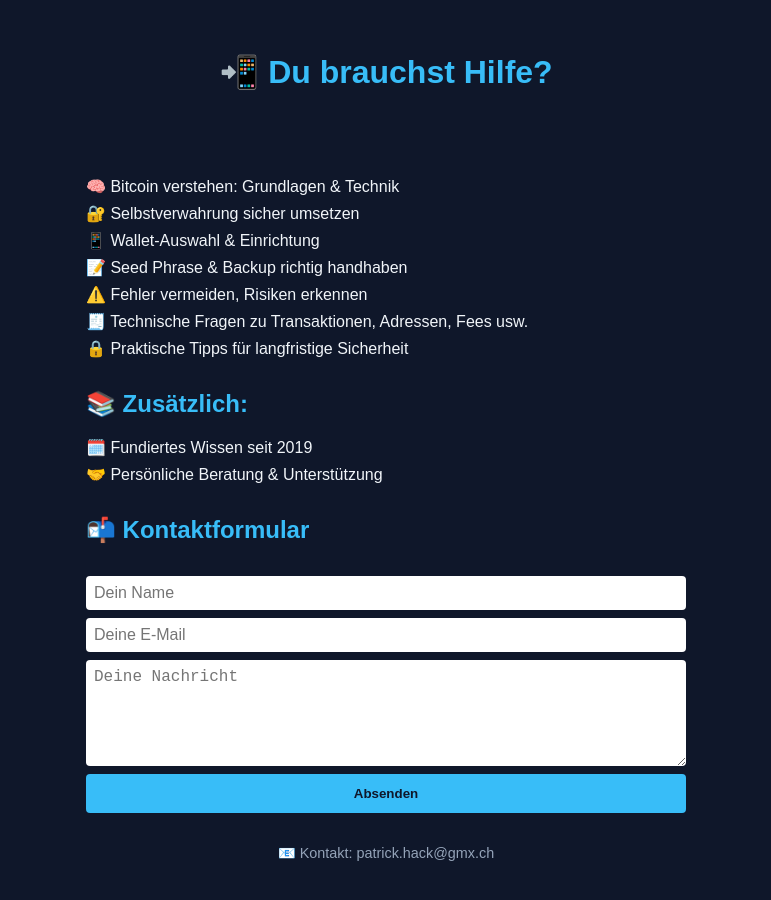
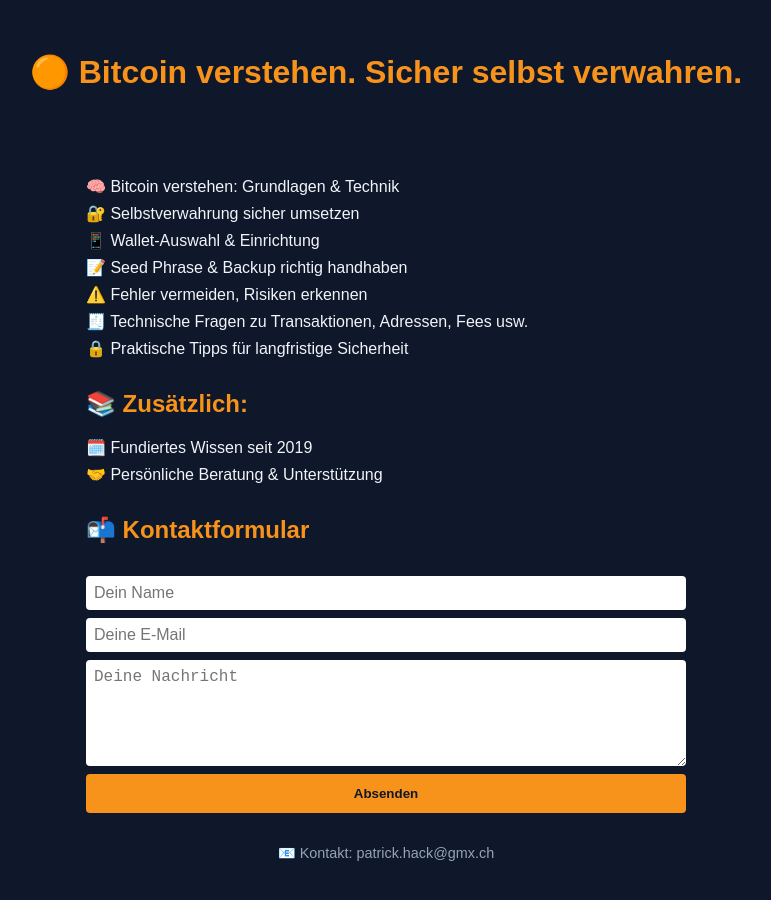
Before and after one commit to PatrickBTC21/Bitcoin, a plain HTML site: page index.html in a window 1280 px wide. Shown: the whole page, without its empty margins (254-1025 px from the left). Drawn offline with Linux system fonts and the light colour scheme.

Commit message:
Update index.html

```diff
--- a/index.html
+++ b/index.html
@@ -18,12 +18,12 @@
     }
     h1 {
       font-size: 2rem;
-      color: #38bdf8;
+      color: #f7931a;
     }
     h2 {
       margin-top: 2rem;
       font-size: 1.5rem;
-      color: #38bdf8;
+      color: #f7931a;
     }
     section {
       max-width: 600px;
@@ -51,7 +51,7 @@
     }
     button {
       padding: 0.75rem;
-      background-color: #38bdf8;
+      background-color: #f7931a;
       color: #0f172a;
       border: none;
       border-radius: 4px;
@@ -68,7 +68,7 @@
 </head>
 <body>
   <header>
-    <h1>📲 Du brauchst Hilfe?</h1>
+    <h1>🟠 Bitcoin verstehen. Sicher selbst verwahren.</h1>
   </header>
 
   <section>
```
